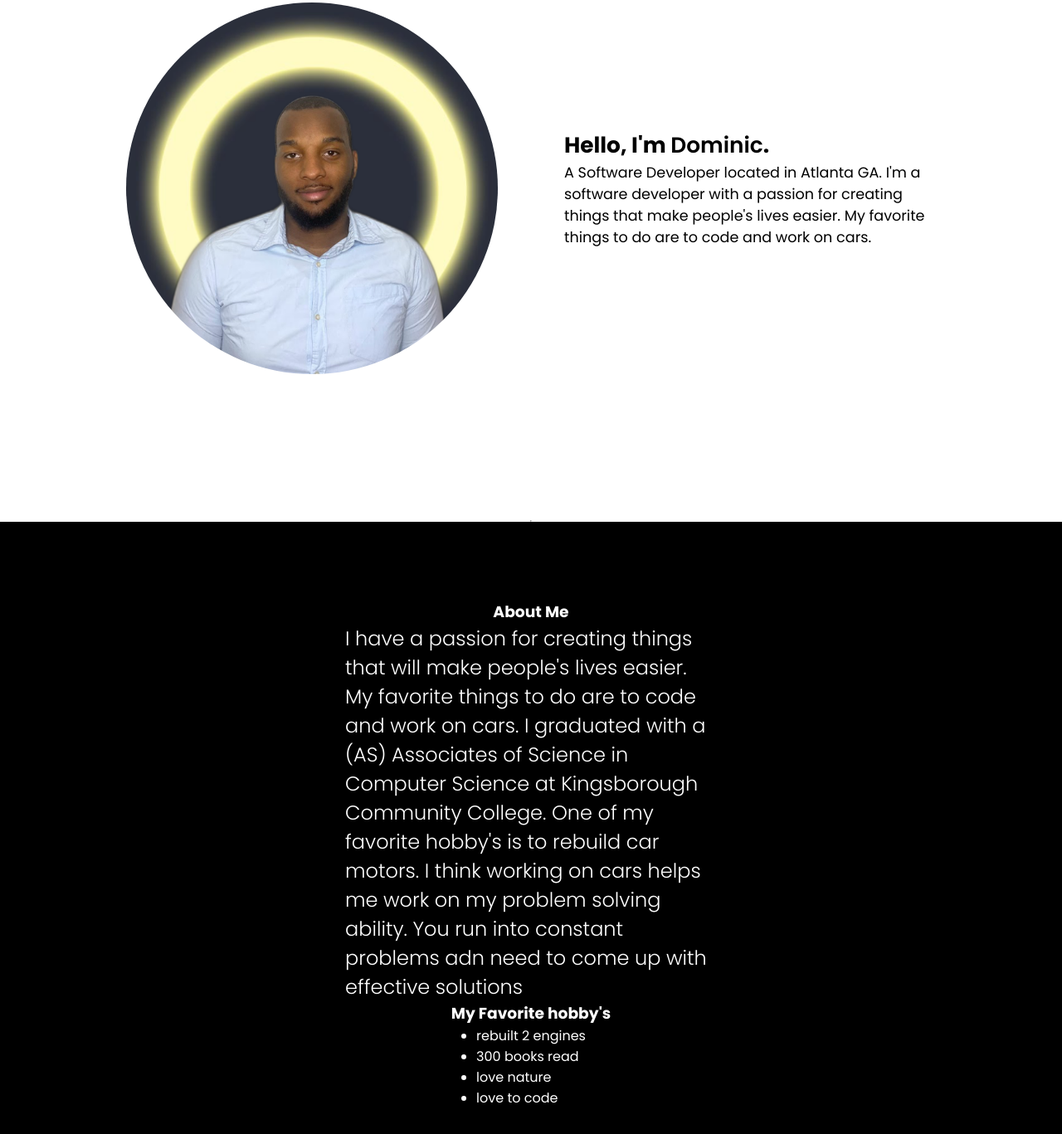
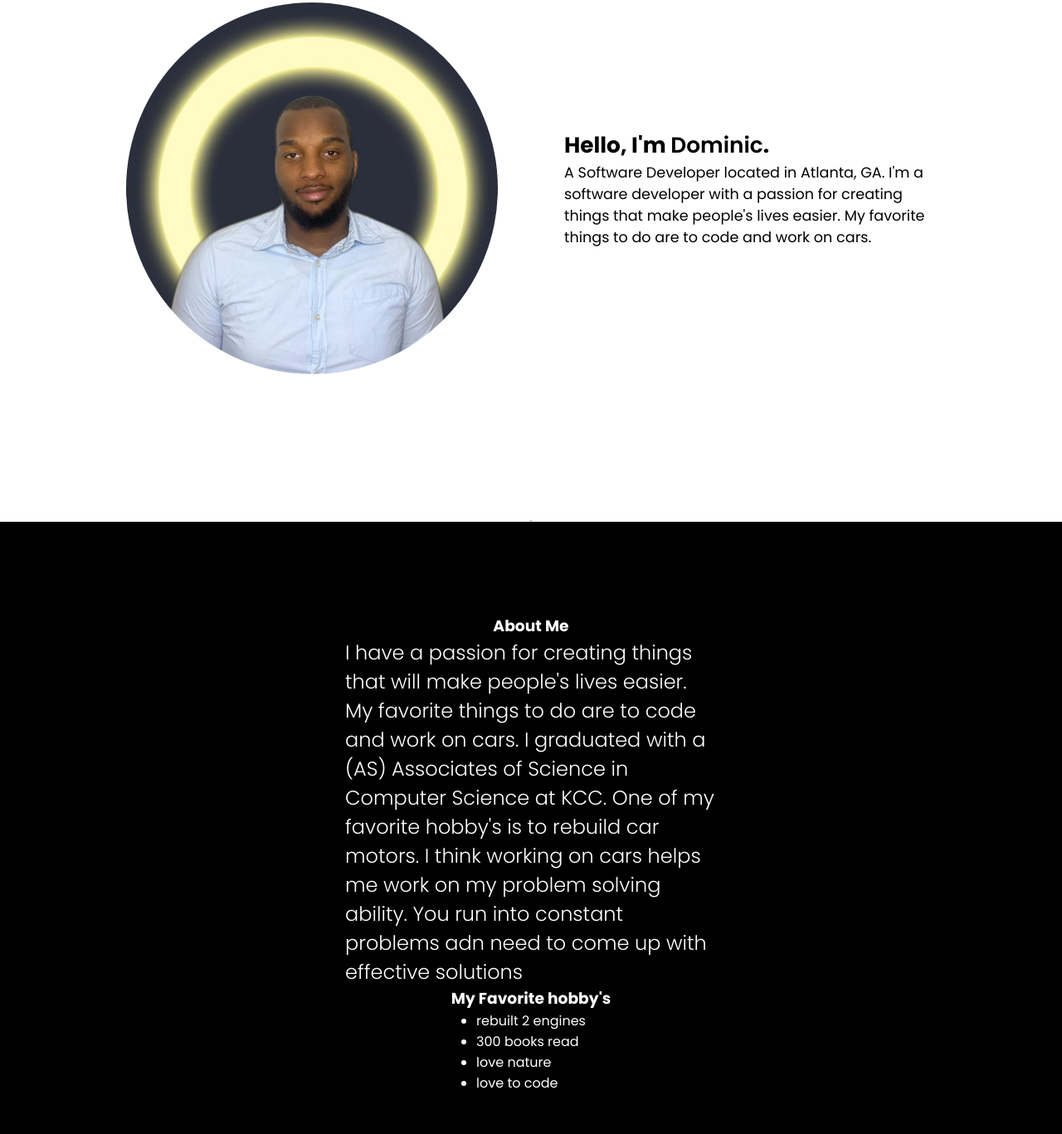
Before and after one commit to Yosabba/Yosabba.github.io, a plain HTML site: page index.html in a window 1280 px wide. Shown: the part 273-1640 px from the top of the page at 83% size. Drawn offline with Linux system fonts and the light colour scheme.

Commit message:
fixing so called bugs

```diff
--- a/index.html
+++ b/index.html
@@ -33,7 +33,7 @@
         <div class="hero-text">
           <h2>Hello, I'm <span>Dominic</span>.</h2>
           <p>
-            A Software Developer located in Atlanta GA. I'm a software developer
+            A Software Developer located in Atlanta, GA. I'm a software developer
             with a passion for creating things that make people's lives easier.
             My favorite things to do are to code and work on cars.
           </p>
@@ -49,7 +49,7 @@
           I have a passion for creating things that will make people's lives
           easier. My favorite things to do are to code and work on cars. I
           graduated with a (AS) Associates of Science in Computer Science at
-          Kingsborough Community College. One of my favorite hobby's is to
+          KCC. One of my favorite hobby's is to
           rebuild car motors. I think working on cars helps me work on my
           problem solving ability. You run into constant problems adn need to
           come up with effective solutions
```
